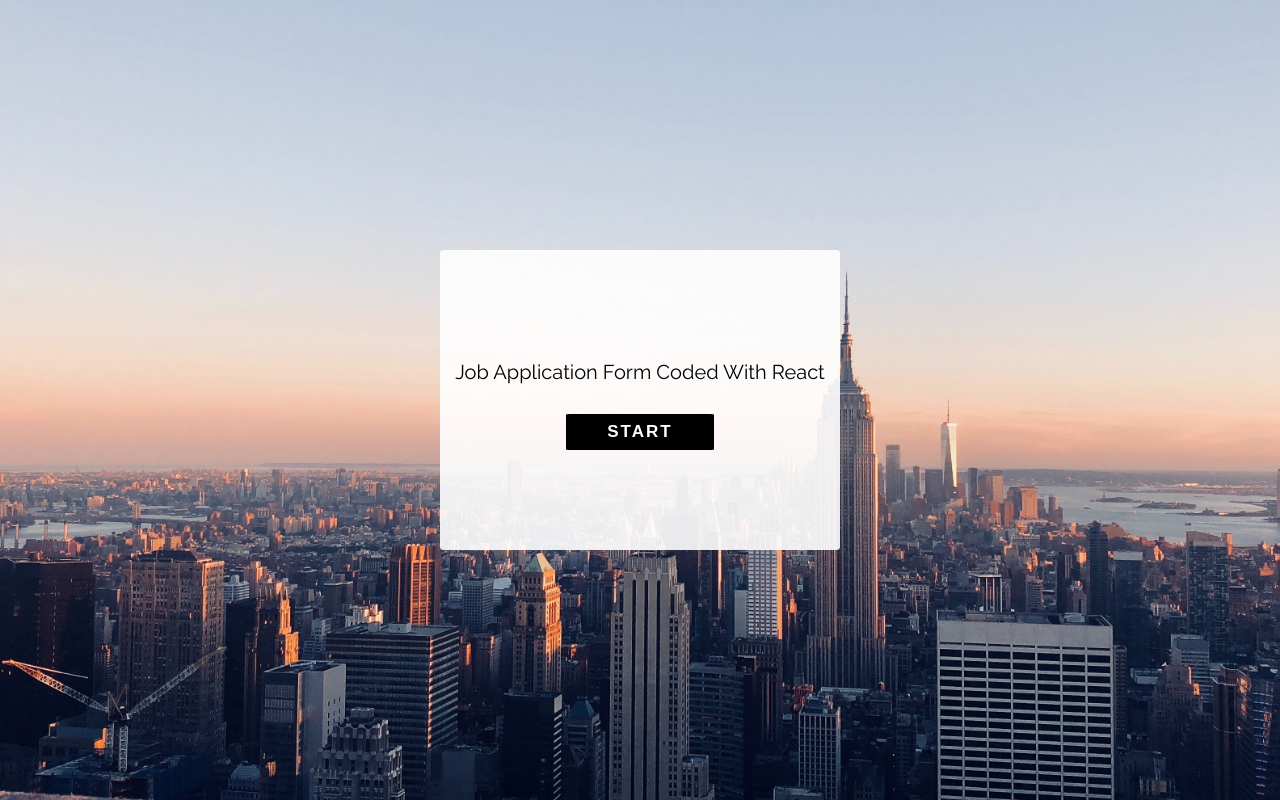
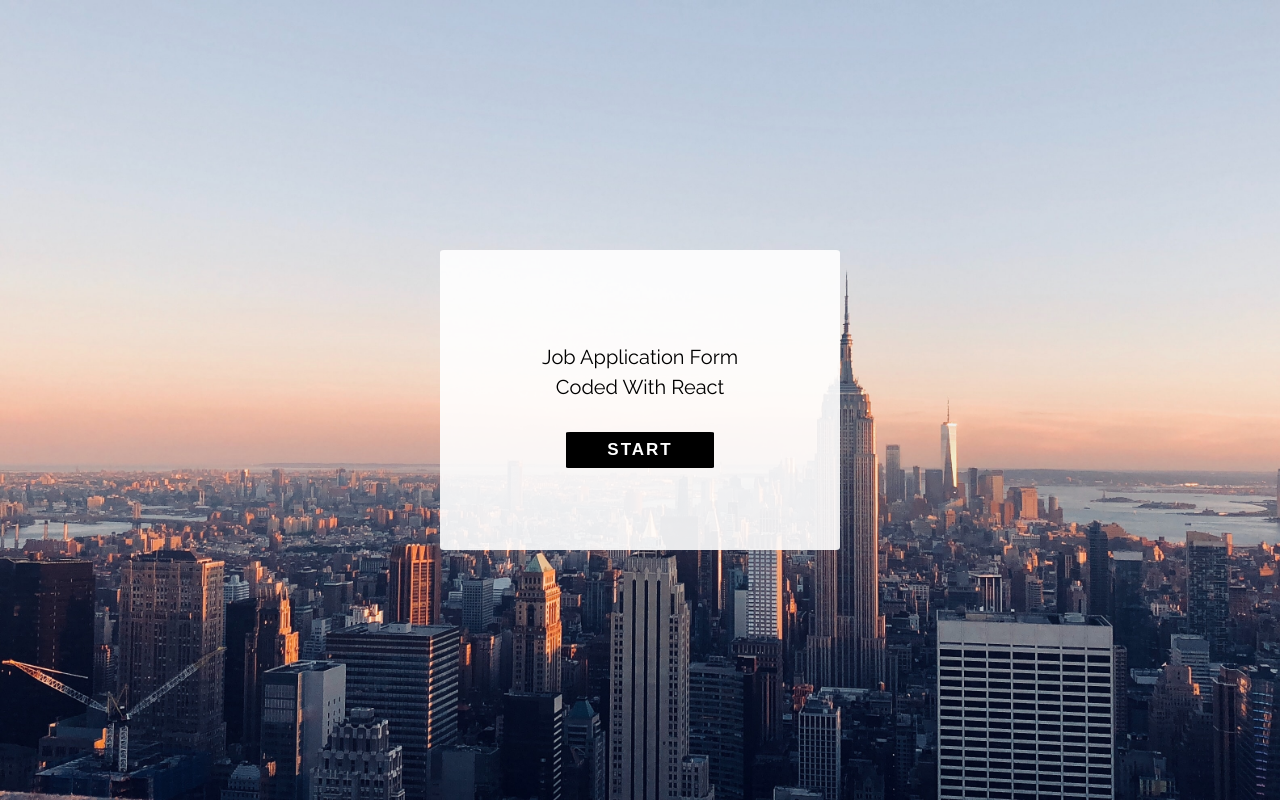
Before and after one commit to r2inlondon/application-form, a React (Create React App) app: page / in a window 1280 px wide. Built offline with nearby package versions, Linux system fonts and the light colour scheme.

Commit message:
the start txt line height adjusted

```diff
--- a/src/styles/components/_the-start-style.scss
+++ b/src/styles/components/_the-start-style.scss
@@ -8,7 +8,9 @@
 
 .the-start p {
   margin: 1rem 0;
+  width: 20rem;
   font-size: $font-size-bigish;
+  line-height: 3rem;
 }
 
 .the-start button {
```
